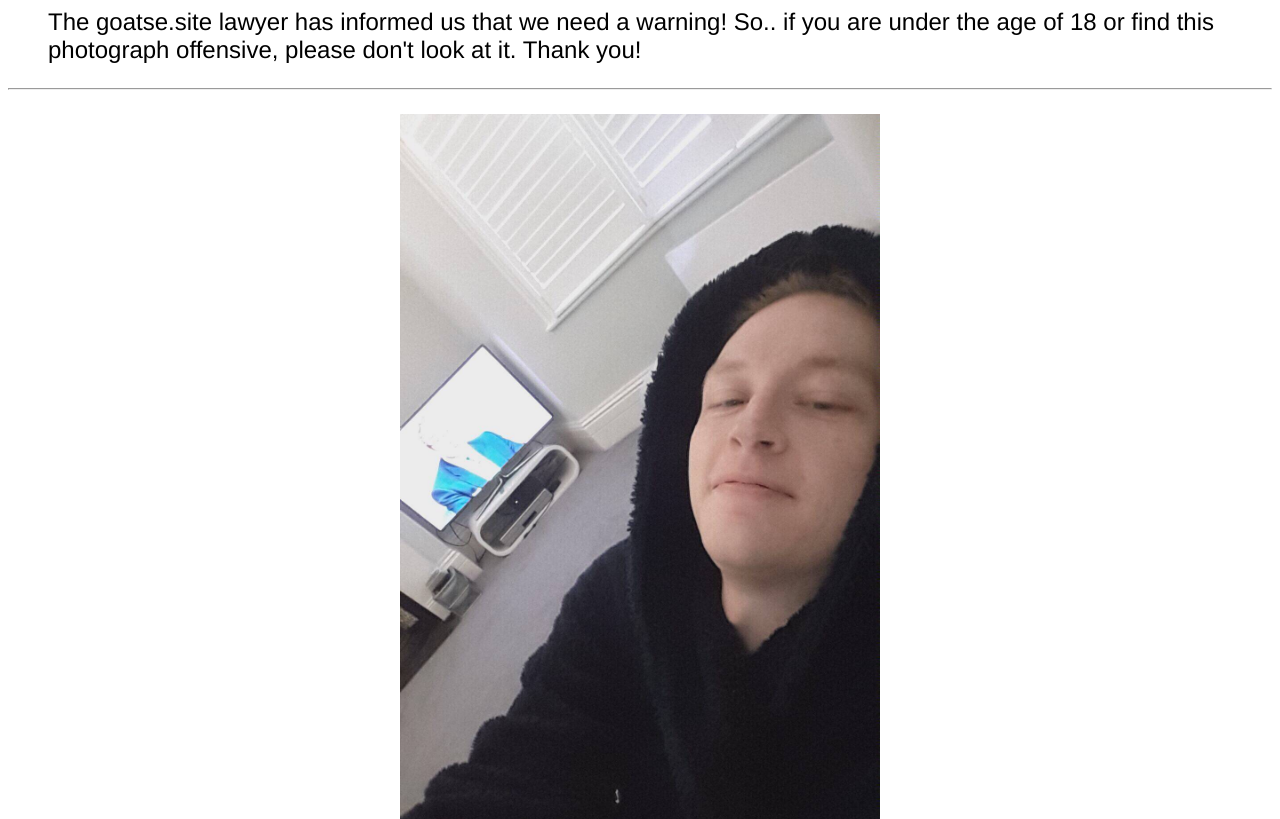
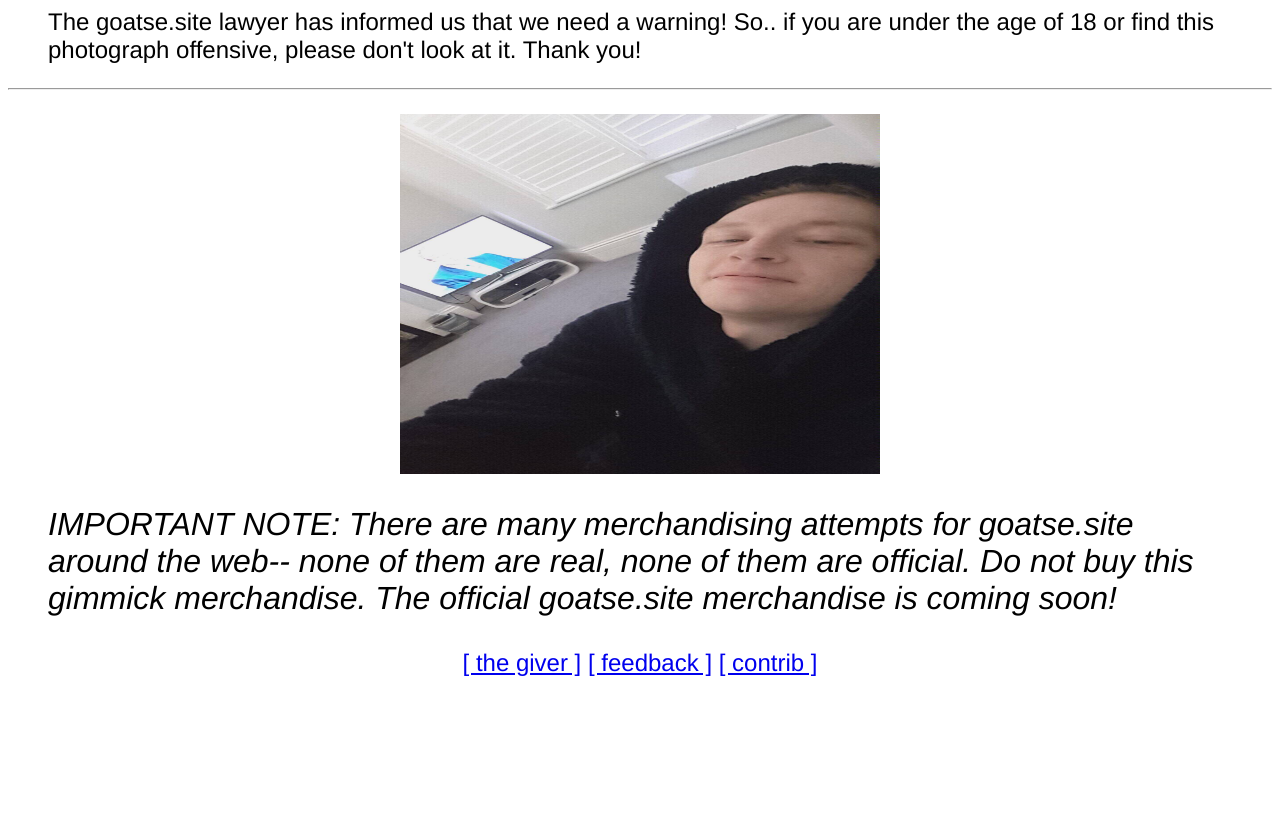
Before and after one commit to KirkGoatseJohnson/KirkGoatseJohnson.github.io, a plain HTML site: page index.html in a window 1280 px wide. Shown: the top 819 px of the page. Drawn offline with Linux system fonts and the light colour scheme.

Commit message:
Update index.html

```diff
--- a/index.html
+++ b/index.html
@@ -12,7 +12,7 @@ don't look at it.  Thank you!
 
 		<hr>
 		<p align="CENTER">
-			<img src="hello.jpg" width="480" height="820" alt="stinger" border="0">
+			<img src="hello.jpg" width="480" height="360" alt="stinger" border="0">
 			<br>
 		</p>
 
```
